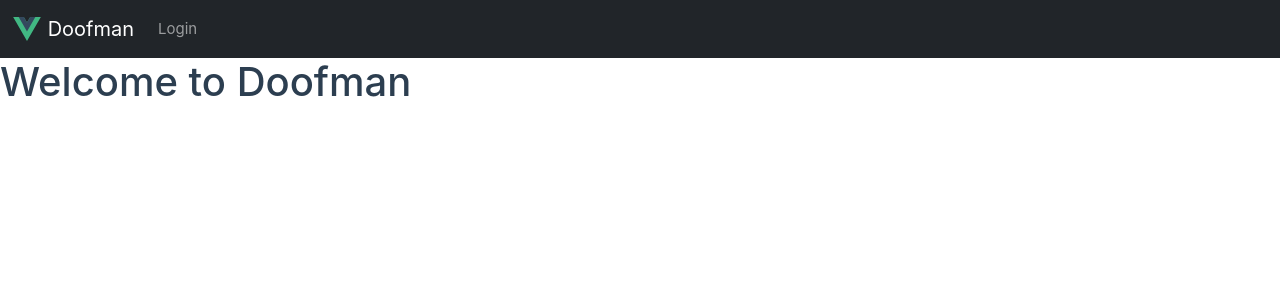
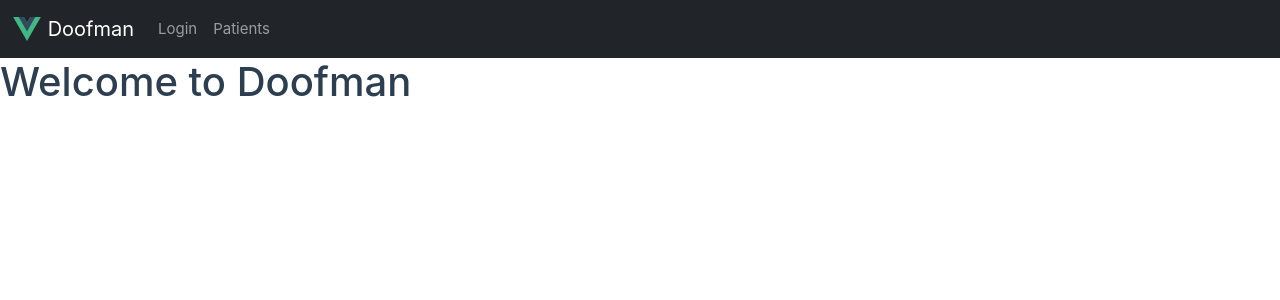
Before and after one commit to Diego448/doctors-office-manager, a Vue app in the folder doofman-web/: page / in a window 1280 px wide. Shown: the top 300 px of the page. Built offline with nearby package versions, Linux system fonts and the light colour scheme.

Commit message:
Adding base patients view

```diff
--- a/doofman-web/src/App.vue
+++ b/doofman-web/src/App.vue
@@ -20,6 +20,9 @@ import { RouterLink, RouterView } from 'vue-router'
               <li class="nav-item">
                 <RouterLink to="/login" class="nav-link">Login</RouterLink>
               </li>
+              <li class="nav-item">
+                <RouterLink to="/patients" class="nav-link">Patients</RouterLink>
+              </li>
             </ul>
           </div>
         </div>
--- a/doofman-web/src/router/index.ts
+++ b/doofman-web/src/router/index.ts
@@ -1,6 +1,7 @@
 import { createRouter, createWebHistory } from 'vue-router'
 import DoofmanHome from '../views/DoofmanHomeView.vue'
 import LoginView from '../views/LoginView.vue'
+import PatientsView from '@/views/PatientsView.vue'
 
 const router = createRouter({
   history: createWebHistory(import.meta.env.BASE_URL),
@@ -14,6 +15,11 @@ const router = createRouter({
       path: '/login',
       name: 'login',
       component: LoginView
+    },
+    {
+      path: '/patients',
+      name: 'patients',
+      component: PatientsView
     }
   ]
 })
--- /dev/null
+++ b/doofman-web/src/views/PatientsView.vue
@@ -0,0 +1,37 @@
+<script  lang="ts">
+
+    import { defineComponent } from 'vue'
+
+    export default defineComponent({
+
+        props: {
+
+        },
+        data() {
+            return {
+                patients: null
+            }
+        },
+        methods: {
+            async getPatients() {
+                this.patients = await (await fetch('http://127.0.0.1:8000/patient/all')).json()
+            }
+        },
+        mounted() {
+
+        },
+        created() {
+            this.getPatients()
+        }
+    })
+
+</script>
+
+<template>
+  <main>
+    <h1>Patients</h1>
+    <li v-for="patient in patients">
+    {{ patient.name }}
+    </li>
+  </main>
+</template>
```
